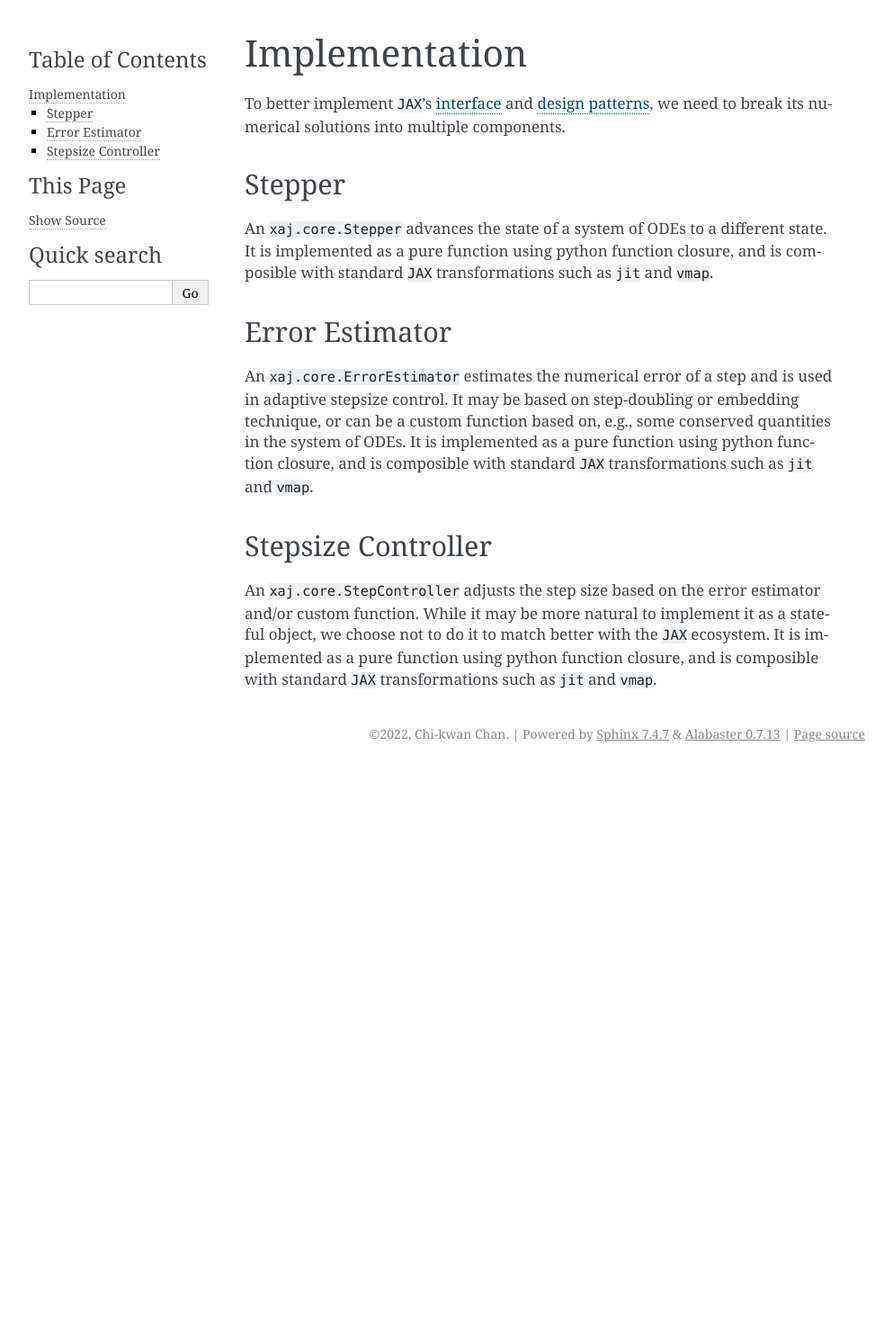
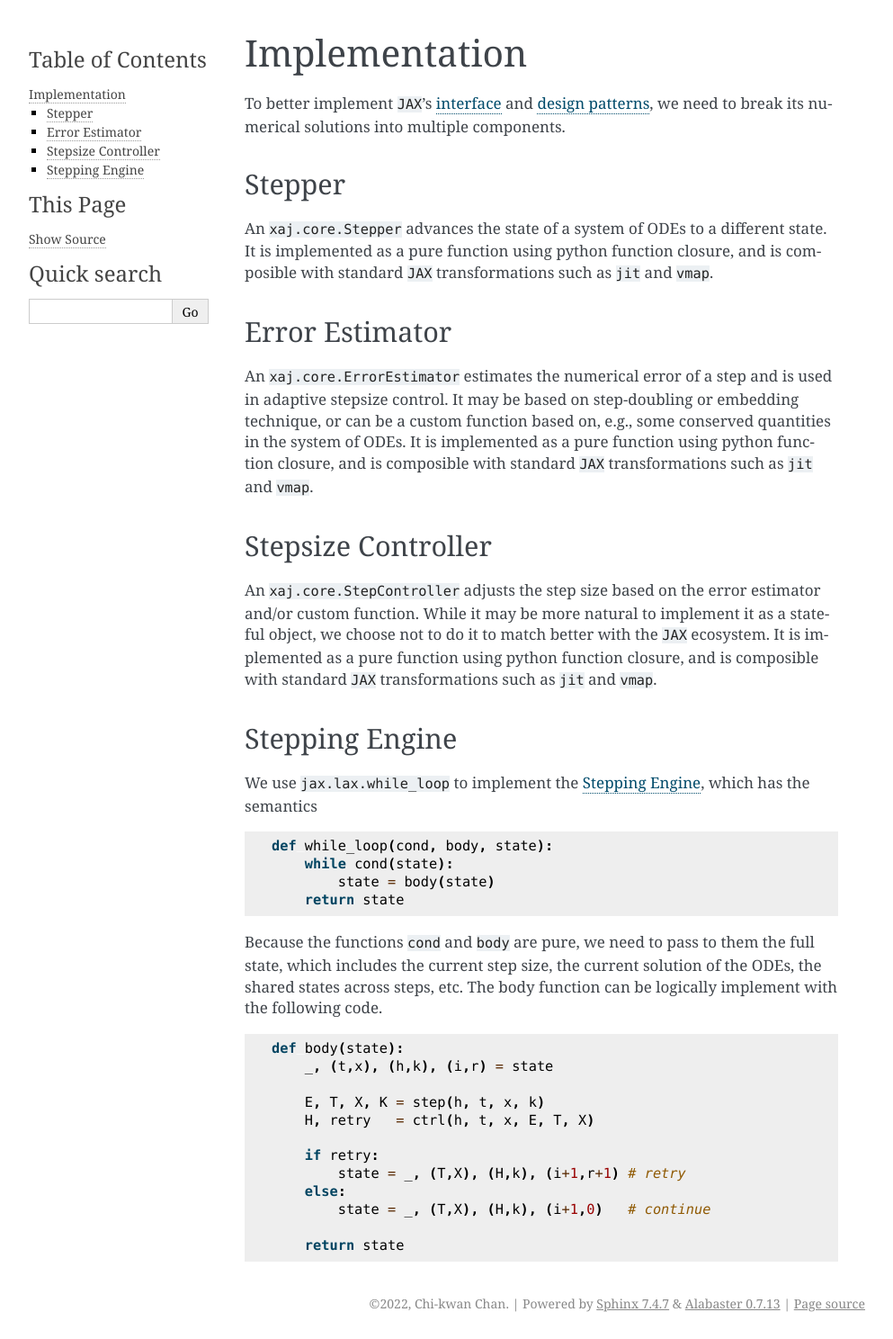
Before and after one commit to adxsrc/xaj, a Sphinx documentation site: the page built from docs/implementation.rst, in a window 1280 px wide. Shown: the whole page at 90% size, without its empty margins (148-1141 px from the left). Built offline with Sphinx 7.4.7, drawn with Linux system fonts in a browser that asks for light colours; before the commit the page ends 900 px from its top, so only the background shows below that.

Commit message:
Provide pseudocode for the stepping engine

```diff
--- a/docs/implementation.rst
+++ b/docs/implementation.rst
@@ -40,3 +40,37 @@ choose not to do it to match better with the ``JAX`` ecosystem.
 It is implemented as a pure function using python function closure,
 and is composible with standard ``JAX`` transformations such as
 ``jit`` and ``vmap``.
+
+
+Stepping Engine
+---------------
+
+We use ``jax.lax.while_loop`` to implement the
+:ref:`sec_pattern_stepping-engine`, which has the semantics
+
+.. code-block:: python3
+
+   def while_loop(cond, body, state):
+       while cond(state):
+           state = body(state)
+       return state
+
+Because the functions ``cond`` and ``body`` are pure, we need to pass
+to them the full state, which includes the current step size, the
+current solution of the ODEs, the shared states across steps, etc.
+The body function can be logically implement with the following code.
+
+.. code-block:: python3
+
+   def body(state):
+       _, (t,x), (h,k), (i,r) = state
+
+       E, T, X, K = step(h, t, x, k)
+       H, retry   = ctrl(h, t, x, E, T, X)
+
+       if retry:
+           state = _, (T,X), (H,k), (i+1,r+1) # retry
+       else:
+           state = _, (T,X), (H,k), (i+1,0)   # continue
+
+       return state
--- a/docs/pattern.rst
+++ b/docs/pattern.rst
@@ -10,6 +10,8 @@ To maintain composability with ``JAX`` transformations, we need to
 limit the scope of ``XAJ``, which leads to interesting design
 patterns.
 
+
+.. _sec_pattern_stepping-engine:
 
 Stepping Engine
 ---------------
```
